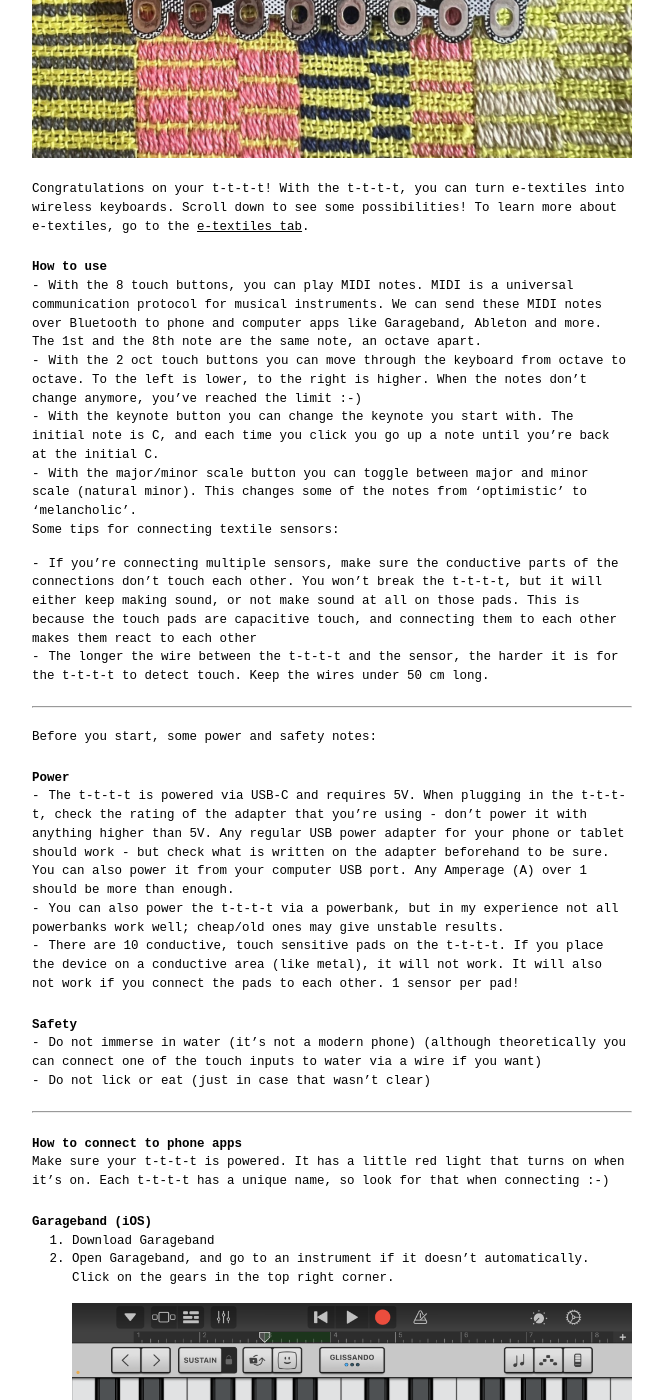
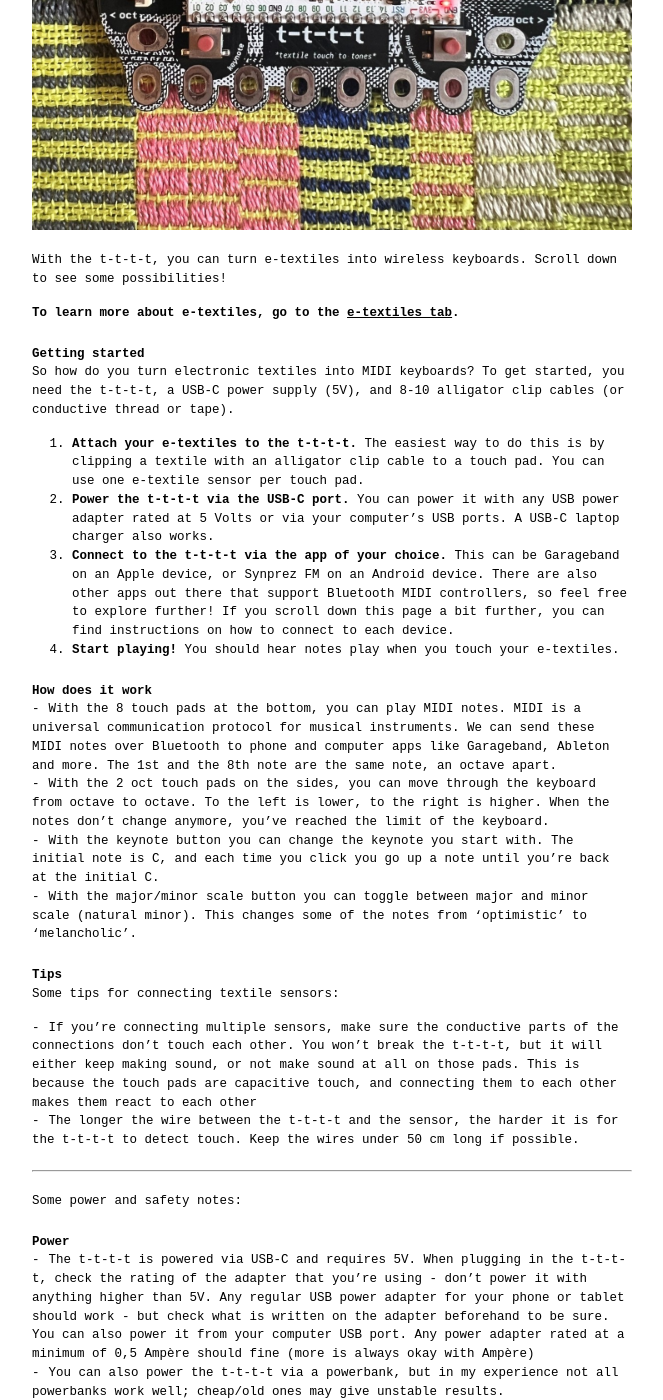
Before and after one commit to v0ss3n/tttt, a Jekyll site: the page built from index.md, in a window 1280 px wide and 1400 px high, scrolled down 439 px. Shown: the whole window, without its empty margins (308-971 px from the left). Built offline with Jekyll 4.4.1, drawn with Linux system fonts in a browser that asks for light colours; some of the changed text lies outside the part shown.

```diff
--- a/index.md
+++ b/index.md
@@ -8,26 +8,39 @@ permalink: /
 
 *textile touch to tones*
 
+The *textile touch to tones* is a capacitive touch keyboard that has been developed by Michelle Vossen to easily turn electronic textiles into Bluetooth MIDI interfaces.
+
 ![]({{ site.baseurl }}/assets/images/tttt.jpg)
 
-Congratulations on your t-t-t-t! With the t-t-t-t, you can turn e-textiles into wireless keyboards. Scroll down to see some possibilities! To learn more about e-textiles, go to the [e-textiles tab](/e-textiles.html).
+With the t-t-t-t, you can turn e-textiles into wireless keyboards. Scroll down to see some possibilities!
 
-## How to use
-- With the 8 touch buttons, you can play MIDI notes. MIDI is a universal communication protocol for musical instruments. We can send these MIDI notes over Bluetooth to phone and computer apps like Garageband, Ableton and more. The 1st and the 8th note are the same note, an octave apart.
-- With the 2 oct touch buttons you can move through the keyboard from octave to octave. To the left is lower, to the right is higher. When the notes don't change anymore, you've reached the limit :-)
+**To learn more about e-textiles, go to the [e-textiles tab](/e-textiles.html).**
+
+## Getting started
+So how do you turn electronic textiles into MIDI keyboards? To get started, you need the t-t-t-t, a USB-C power supply (5V), and 8-10 alligator clip cables (or conductive thread or tape).
+
+1. **Attach your e-textiles to the t-t-t-t.** The easiest way to do this is by clipping a textile with an alligator clip cable to a touch pad. You can use one e-textile sensor per touch pad.
+2. **Power the t-t-t-t via the USB-C port.** You can power it with any USB power adapter rated at 5 Volts or via your computer's USB ports. A USB-C laptop charger also works.
+3. **Connect to the t-t-t-t via the app of your choice.** This can be Garageband on an Apple device, or Synprez FM on an Android device. There are also other apps out there that support Bluetooth MIDI controllers, so feel free to explore further! If you scroll down this page a bit further, you can find instructions on how to connect to each device.
+4. **Start playing!** You should hear notes play when you touch your e-textiles.
+
+## How does it work
+- With the 8 touch pads at the bottom, you can play MIDI notes. MIDI is a universal communication protocol for musical instruments. We can send these MIDI notes over Bluetooth to phone and computer apps like Garageband, Ableton and more. The 1st and the 8th note are the same note, an octave apart.
+- With the 2 oct touch pads on the sides, you can move through the keyboard from octave to octave. To the left is lower, to the right is higher. When the notes don't change anymore, you've reached the limit of the keyboard.
 - With the keynote button you can change the keynote you start with. The initial note is C, and each time you click you go up a note until you're back at the initial C.
 - With the major/minor scale button you can toggle between major and minor scale (natural minor). This changes some of the notes from 'optimistic' to 'melancholic'.
 
+## Tips
 Some tips for connecting textile sensors:
 - If you're connecting multiple sensors, make sure the conductive parts of the connections don't touch each other. You won't break the t-t-t-t, but it will either keep making sound, or not make sound at all on those pads. This is because the touch pads are capacitive touch, and connecting them to each other makes them react to each other
-- The longer the wire between the t-t-t-t and the sensor, the harder it is for the t-t-t-t to detect touch. Keep the wires under 50 cm long.
+- The longer the wire between the t-t-t-t and the sensor, the harder it is for the t-t-t-t to detect touch. Keep the wires under 50 cm long if possible.
 
 ---
 
-Before you start, some power and safety notes:
+Some power and safety notes:
 
 ### Power
-- The t-t-t-t is powered via USB-C and requires 5V. When plugging in the t-t-t-t, check the rating of the adapter that you're using - don't power it with anything higher than 5V. Any regular USB power adapter for your phone or tablet should work - but check what is written on the adapter beforehand to be sure. You can also power it from your computer USB port. Any Amperage (A) over 1 should be more than enough.
+- The t-t-t-t is powered via USB-C and requires 5V. When plugging in the t-t-t-t, check the rating of the adapter that you're using - don't power it with anything higher than 5V. Any regular USB power adapter for your phone or tablet should work - but check what is written on the adapter beforehand to be sure. You can also power it from your computer USB port. Any power adapter rated at a minimum of 0,5 Ampère should fine (more is always okay with Ampère)
 - You can also power the t-t-t-t via a powerbank, but in my experience not all powerbanks work well; cheap/old ones may give unstable results.
 - There are 10 conductive, touch sensitive pads on the t-t-t-t. If you place the device on a conductive area (like metal), it will not work. It will also not work if you connect the pads to each other. 1 sensor per pad!
 
```
Also changed, not shown: e-textiles.md (+4 -7 lines), update.md (+1 -1 lines).
